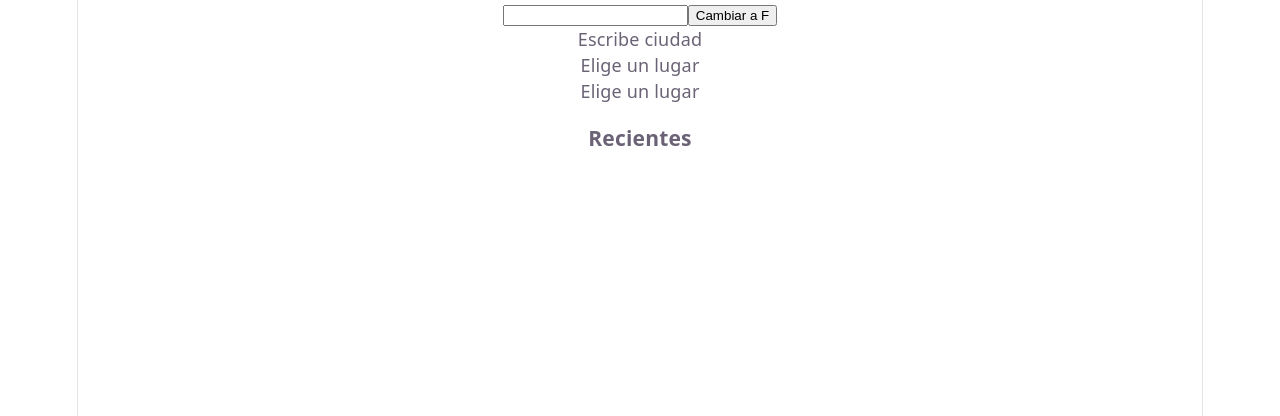
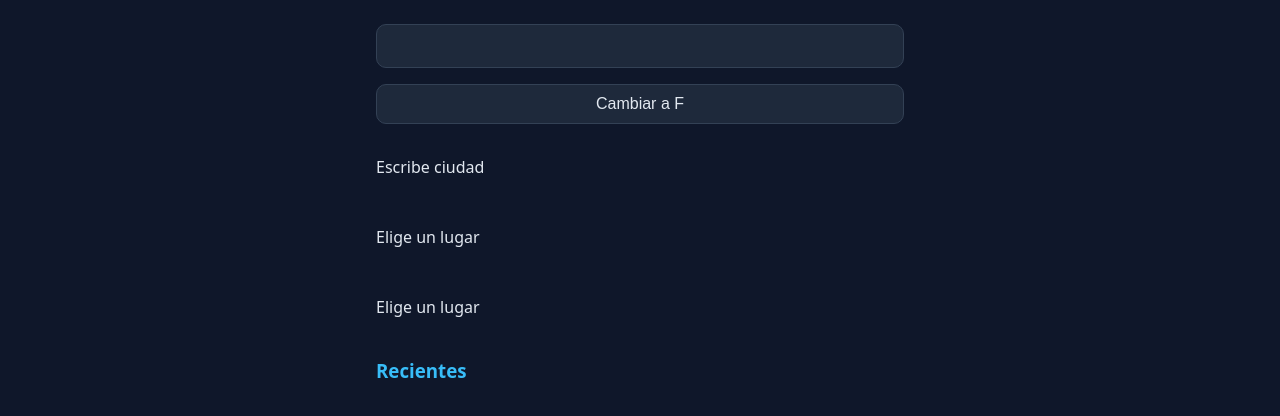
Before and after one commit to darielord/clima, a React (Vite) app: page / in a window 1280 px wide. Shown: the top 416 px of the page. Built offline with nearby package versions, Linux system fonts and the light colour scheme.

Commit message:
style: add app styles

```diff
--- a/src/index.css
+++ b/src/index.css
@@ -1,111 +1,112 @@
+/* Variables: los colores se definen una vez y se reutilizan con var(...) */
 :root {
-  --text: #6b6375;
-  --text-h: #08060d;
-  --bg: #fff;
-  --border: #e5e4e7;
-  --code-bg: #f4f3ec;
-  --accent: #aa3bff;
-  --accent-bg: rgba(170, 59, 255, 0.1);
-  --accent-border: rgba(170, 59, 255, 0.5);
-  --social-bg: rgba(244, 243, 236, 0.5);
-  --shadow:
-    rgba(0, 0, 0, 0.1) 0 10px 15px -3px, rgba(0, 0, 0, 0.05) 0 4px 6px -2px;
-
-  --sans: system-ui, 'Segoe UI', Roboto, sans-serif;
-  --heading: system-ui, 'Segoe UI', Roboto, sans-serif;
-  --mono: ui-monospace, Consolas, monospace;
-
-  font: 18px/145% var(--sans);
-  letter-spacing: 0.18px;
-  color-scheme: light dark;
-  color: var(--text);
-  background: var(--bg);
-  font-synthesis: none;
-  text-rendering: optimizeLegibility;
-  -webkit-font-smoothing: antialiased;
-  -moz-osx-font-smoothing: grayscale;
-
-  @media (max-width: 1024px) {
-    font-size: 16px;
-  }
+  --fondo: #0f172a;
+  --tarjeta: #1e293b;
+  --borde: #334155;
+  --texto: #e2e8f0;
+  --acento: #38bdf8;
+  font-family: system-ui, sans-serif;
+  color: var(--texto);
+  background: var(--fondo);
 }
 
-@media (prefers-color-scheme: dark) {
-  :root {
-    --text: #9ca3af;
-    --text-h: #f3f4f6;
-    --bg: #16171d;
-    --border: #2e303a;
-    --code-bg: #1f2028;
-    --accent: #c084fc;
-    --accent-bg: rgba(192, 132, 252, 0.15);
-    --accent-border: rgba(192, 132, 252, 0.5);
-    --social-bg: rgba(47, 48, 58, 0.5);
-    --shadow:
-      rgba(0, 0, 0, 0.4) 0 10px 15px -3px, rgba(0, 0, 0, 0.25) 0 4px 6px -2px;
-  }
-
-  #social .button-icon {
-    filter: invert(1) brightness(2);
-  }
-}
-
-#root {
-  width: 1126px;
-  max-width: 100%;
-  margin: 0 auto;
-  text-align: center;
-  border-inline: 1px solid var(--border);
-  min-height: 100svh;
-  display: flex;
-  flex-direction: column;
+/* El padding y el borde ya no agrandan las cajas: el ancho que pones es el real */
+* {
   box-sizing: border-box;
 }
 
 body {
   margin: 0;
+  min-height: 100vh;
 }
 
-h1,
-h2 {
-  font-family: var(--heading);
-  font-weight: 500;
-  color: var(--text-h);
+/* Una columna centrada: ancho máximo, margen automático a los lados y huecos entre hijos */
+.App {
+  max-width: 560px;
+  margin: 0 auto;
+  padding: 24px 16px;
+  display: flex;
+  flex-direction: column;
+  gap: 16px;
 }
 
-h1 {
-  font-size: 56px;
-  letter-spacing: -1.68px;
-  margin: 32px 0;
-  @media (max-width: 1024px) {
-    font-size: 36px;
-    margin: 20px 0;
+/* El buscador ocupa todo el ancho de la columna */
+input {
+  width: 100%;
+  padding: 12px 14px;
+  font-size: 1rem;
+  color: var(--texto);
+  background: var(--tarjeta);
+  border: 1px solid var(--borde);
+  border-radius: 10px;
+}
+
+/* El foco del teclado se resalta con el color de acento */
+input:focus-visible,
+button:focus-visible {
+  outline: 2px solid var(--acento);
+  outline-offset: 2px;
+}
+
+button {
+  padding: 10px 14px;
+  font-size: 1rem;
+  color: var(--texto);
+  background: var(--tarjeta);
+  border: 1px solid var(--borde);
+  border-radius: 10px;
+  cursor: pointer;
+  transition: border-color 0.15s;
+}
+
+button:hover {
+  border-color: var(--acento);
+}
+
+/* Listas sin viñetas, en columna y con espacio entre filas */
+ul {
+  list-style: none;
+  margin: 0;
+  padding: 0;
+  display: flex;
+  flex-direction: column;
+  gap: 8px;
+}
+
+/* Los botones de lugares ocupan toda la fila */
+li > button {
+  width: 100%;
+  text-align: left;
+}
+
+/* Tarjeta del clima actual */
+.clima {
+  background: var(--tarjeta);
+  border: 1px solid var(--borde);
+  border-radius: 14px;
+  padding: 16px;
+}
+
+.clima p {
+  margin: 6px 0;
+}
+
+/* Cada día del pronóstico es una tarjeta pequeña */
+.forecast li {
+  background: var(--tarjeta);
+  border: 1px solid var(--borde);
+  border-radius: 10px;
+  padding: 10px 14px;
+}
+
+h3 {
+  margin: 8px 0 0;
+  color: var(--acento);
+}
+
+/* En pantallas estrechas (móvil) se reduce el relleno */
+@media (max-width: 480px) {
+  .App {
+    padding: 16px 12px;
   }
 }
-h2 {
-  font-size: 24px;
-  line-height: 118%;
-  letter-spacing: -0.24px;
-  margin: 0 0 8px;
-  @media (max-width: 1024px) {
-    font-size: 20px;
-  }
-}
-p {
-  margin: 0;
-}
-
-code,
-.counter {
-  font-family: var(--mono);
-  display: inline-flex;
-  border-radius: 4px;
-  color: var(--text-h);
-}
-
-code {
-  font-size: 15px;
-  line-height: 135%;
-  padding: 4px 8px;
-  background: var(--code-bg);
-}
```
